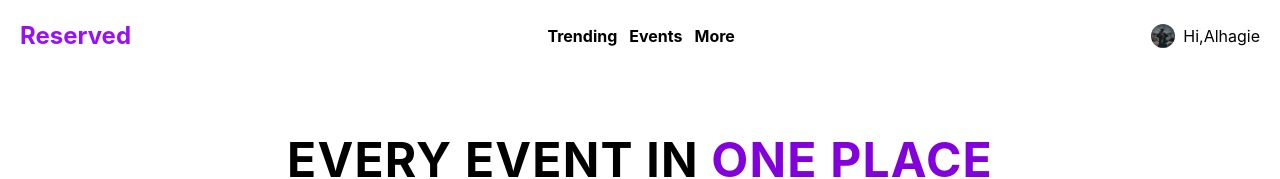
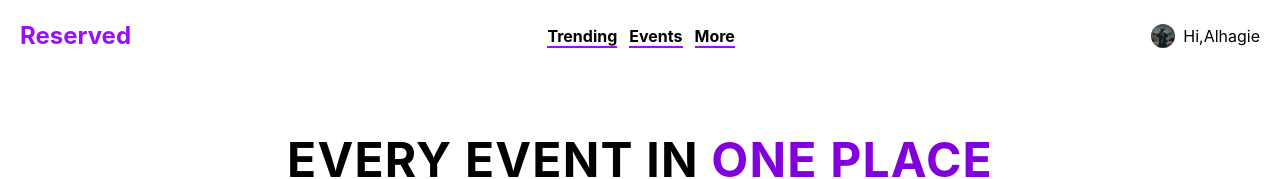
Before and after one commit to alaonit/Evently, a React (Vite) app: page / in a window 1280 px wide. Shown: the top 179 px of the page. Built offline with nearby package versions, Linux system fonts and the light colour scheme.

Commit message:
Add hero image and enhance Navbar links with border styling for improved visibility

```diff
--- a/src/components/Navbar.jsx
+++ b/src/components/Navbar.jsx
@@ -8,10 +8,10 @@ function Navbar({user}) {
         <h1 className="font-bold text-purple-600 text-2xl">Reserved</h1>
 
         <div>
-          <ul className="flex gap-3 font-bold">
-            <li><a href="#">Trending</a></li>
-            <li><a href="#">Events</a></li>
-            <li><a href="#">More</a></li>
+          <ul className="flex gap-3 font-bold ">
+            <li><a className="border-b-2 border-purple-600" href="#">Trending</a></li>
+            <li><a className="border-b-2 border-purple-600" href="#">Events</a></li>
+            <li><a className="border-b-2 border-purple-600 " href="#">More</a></li>
           </ul>
         </div>
 
```
Also changed, not shown: public/hero-image.jpg (added).
